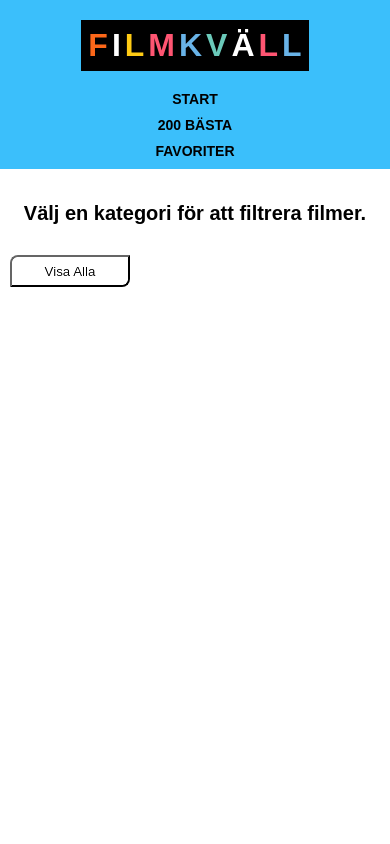
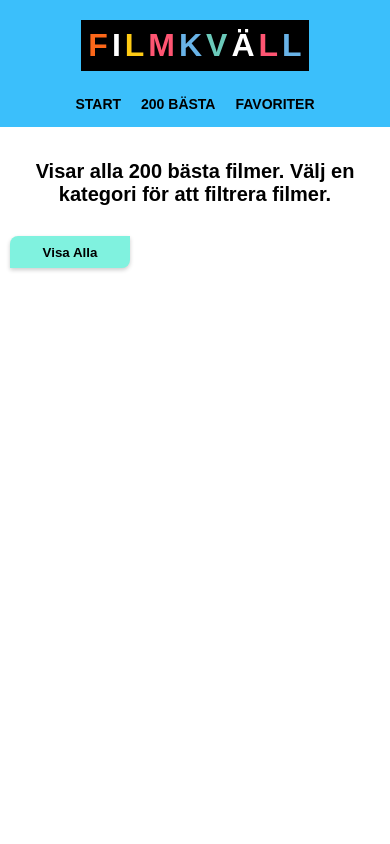
Before and after one commit to ToeCrow/examen-frontend, a plain HTML site: page index.html in a window 390 px wide. Both pictures are taken after a click on the link "200 BÄSTA". Shown: the top 844 px of the page. Drawn offline with Linux system fonts and the light colour scheme; a script that the page names is missing.

Commit message:
played with buttons

```diff
--- a/CSS/best200.css
+++ b/CSS/best200.css
@@ -45,6 +45,7 @@
   width: 100%;
   bottom : -4px;
   position: relative;
+  border-radius: 0 0 8px 8px;
 }
 
 .b200-hovertext {
@@ -60,6 +61,7 @@
   transition: opacity 0.3s ease; /* Smidig övergång */
   font-family: 'Baloo 2', sans-serif;
   font-size: 18px;
+  border-radius: 0 0 8px 8px;
 }
 
 .b200-container:hover {
@@ -85,11 +87,34 @@
 }
 
 .filterButtons {
-  border-radius: 8px 0 8px 0;
+  font-family: 'Poppins', sans-serif;
+  font-weight: bold;
+  border-radius: 8px;
   width: 120px;
   height: 32px;
   margin: 10px;
+  background-color: #6BCABA; /* Matchar popcornens gula färg */
+  color: #000;
+  border: none;
+  box-shadow: 0 2px 4px rgba(0, 0, 0, 0.2);
+  transition: background-color 0.3s, box-shadow 0.3s, transform 0.1s;
+  cursor: pointer;
 }
+
+/* Subtil hover-effekt */
+.filterButtons:hover {
+  background-color: #78dac9;  /* Ljusare nyans för hover */
+  box-shadow: 0 10px 14px rgba(0, 0, 0, 0.25), 0 5px 5px rgba(0, 0, 0, 0.1); /* Förstärkt höjd vid hover */
+}
+
+/* Tydlig tryckeffekt */
+.filterButtons:active {
+  background-color: #5ac0af; /* Mörkare nyans när knappen trycks ned */
+  box-shadow: inset 0 2px 4px rgba(0, 0, 0, 0.3); /* Inre skugga för intryckseffekt */
+  transform: translateY(2px); /* Liten förflyttning nedåt */
+}
+
+
 
 /* create a horizontal scrollbar with two rows */
 @media (max-width: 1440px) {
--- a/CSS/styles.css
+++ b/CSS/styles.css
@@ -642,10 +642,12 @@ footer ul {
     font-size: 32px;
   }
 
+  nav {
+    height: auto;
+  }
+
   nav ul {
-    flex-direction: column;
-    margin: 10px;
-    gap: 0;
+    margin: 0 10px;
   }
 
   nav li {
--- a/JS/script.js
+++ b/JS/script.js
@@ -36,7 +36,7 @@ function hideLoading() {
     document.getElementById('content').style.display = 'block';
 }
 
-const colors = ['#ffffff','#ffffff', '#6BCABA', '#69B3E7', '#ffffff', '#FF5572', ];
+const colors = ['#ffffff',, '#6BCABA', '#69B3E7', '#ffffff' ];
 const randomColors = Array.from({ length: 10 }, () => colors[Math.floor(Math.random() * colors.length)]);
 
 function updateBackgroundColors() {
@@ -395,7 +395,7 @@ function showBest200() {
 
     const categoryInfo = document.createElement('h1');
     categoryInfo.id = "category-info";
-    categoryInfo.textContent = "Välj en kategori för att filtrera filmer.";
+    categoryInfo.textContent = "Visar alla 200 bästa filmer. Välj en kategori för att filtrera filmer.";
     main.appendChild(categoryInfo);
 
 
```
